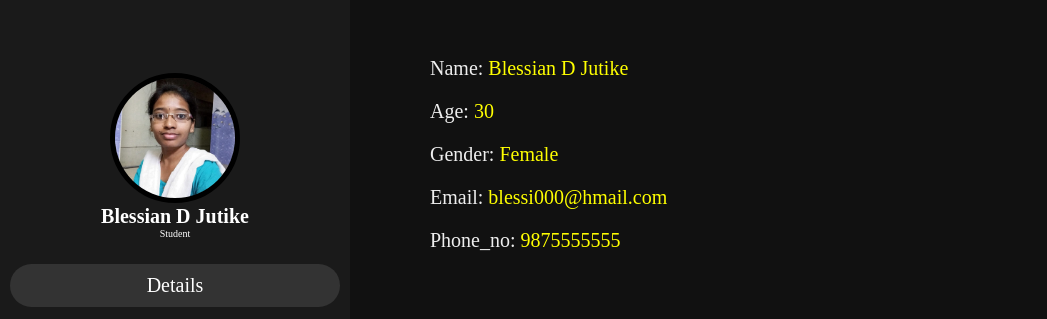
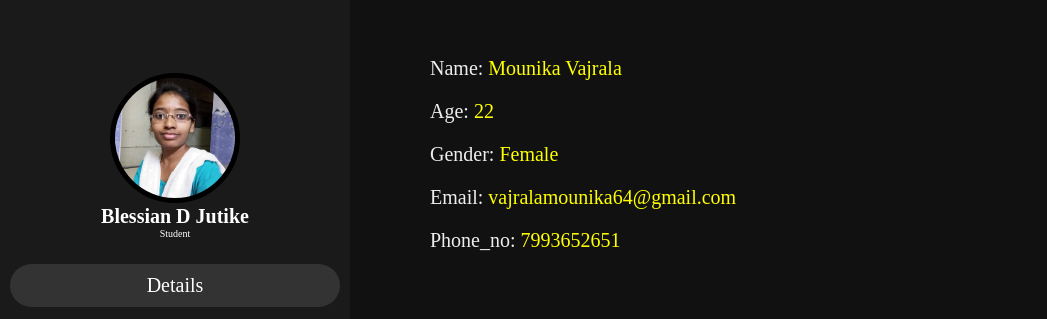
Before and after one commit to mounikaare/mounikaare, a plain HTML site: page index.html in a window 1280 px wide. Shown: the part 111-430 px from the top of the page, without its empty margins (0-1047 px from the left). Drawn offline with Linux system fonts and the light colour scheme.

Commit message:
Update index.html

```diff
--- a/index.html
+++ b/index.html
@@ -27,11 +27,11 @@
         <h1 class="heading"><span>Details about me</span></h1>
         <div class="Row">
         <div class="det">
-             <h3><span>Name: </span>Blessian D Jutike</h3>
-             <h3><span>Age: </span>30</h3>
+             <h3><span>Name: </span>Mounika Vajrala</h3>
+             <h3><span>Age: </span>22</h3>
              <h3><span>Gender: </span>Female</h3>
-             <h3><span>Email: </span>blessi000@hmail.com</h3>
-             <h3><span>Phone_no: </span>9875555555</h3>
+             <h3><span>Email: </span>vajralamounika64@gmail.com</h3>
+             <h3><span>Phone_no: </span>7993652651</h3>
         </div>
     </div>
     </section>
```
